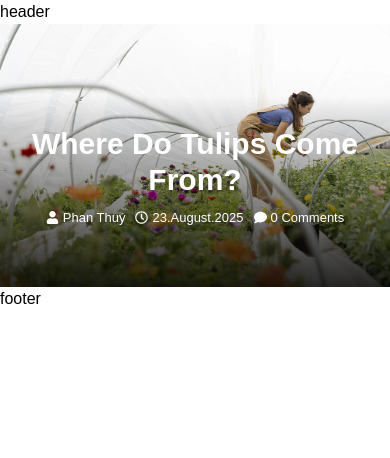
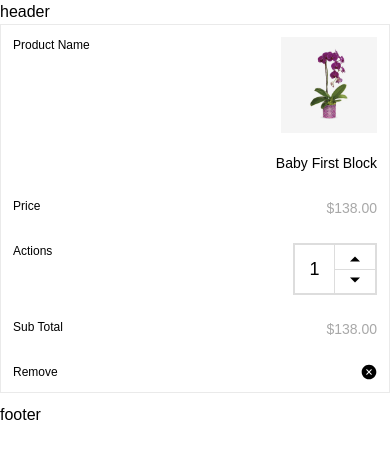
Before and after one commit to grenno1606/FloriaGren, a React (Vite) app: page / in a window 390 px wide. Shown: the top 458 px of the page. Built offline with nearby package versions, Linux system fonts and the light colour scheme.

Commit message:
feat: add base UI components

```diff
--- /dev/null
+++ b/src/components/common/QuantityCart.jsx
@@ -0,0 +1,38 @@
+import { useState } from "react";
+import { IoMdArrowDropdown, IoMdArrowDropup } from "react-icons/io";
+
+function QuantityCart() {
+  const [value, setValue] = useState(1);
+
+  function incQuantity() {
+    setValue(value + 1);
+  }
+
+  function decQuantity() {
+    if (value > 0) setValue(value - 1);
+  }
+  return (
+    <div className="flex items-center w-fit border-2 border-gray-400">
+      <input
+        className="w-10 py-2.5 text-center text-lg text-black font-medium border-r border-r-gray-400"
+        type="text"
+        value={value}
+      />
+      <div className="flex items-center justify-center flex-col">
+        <button
+          onClick={incQuantity}
+          className="text-xl h-1/2 px-2.5 border-b border-b-gray-400 cursor-pointer"
+        >
+          <IoMdArrowDropup />
+        </button>
+        <button
+          onClick={decQuantity}
+          className="text-xl h-1/2 px-2.5 cursor-pointer"
+        >
+          <IoMdArrowDropdown />
+        </button>
+      </div>
+    </div>
+  );
+}
+export { QuantityCart };
--- /dev/null
+++ b/src/components/products/ProductCart.jsx
@@ -0,0 +1,49 @@
+import { GoXCircleFill } from "react-icons/go";
+import { QuantityCart } from "../common/QuantityCart";
+import { Link } from "react-router";
+
+function ProductCart({ img, name, price }) {
+  return (
+    <div className="flex flex-col justify-center border border-gray-300 mb-2.5 *:p-3 md:flex-row">
+      <ul className="flex justify-between md:w-5/12">
+        <li className="text-xs text-black md:hidden">Product Name</li>
+        <li className="flex gap-5 flex-col items-end md:w-full md:flex-row md:items-center">
+          <Link to={""}>
+            <img className="w-24 h-24" src={img} alt="img_product" />
+          </Link>
+          <Link
+            to={""}
+            className="text-[14px] text-black cursor-pointer hover:text-pink-dark"
+          >
+            {name}
+          </Link>
+        </li>
+      </ul>
+      <ul className="flex justify-between md:w-1/6 md:items-center">
+        <li className="text-xs text-black md:hidden">Price</li>
+        <li className="text-[14px] text-gray-500 md:w-full md:flex md:justify-center">
+          {price}
+        </li>
+      </ul>
+      <ul className="flex justify-between md:w-1/6 md:items-center">
+        <li className="text-xs text-black md:hidden">Actions</li>
+        <li className="md:w-full md:flex md:justify-center">
+          <QuantityCart />
+        </li>
+      </ul>
+      <ul className="flex justify-between md:w-1/6 md:items-center">
+        <li className="text-xs text-black md:hidden">Sub Total</li>
+        <li className="text-[14px] text-gray-500 md:w-full md:flex md:justify-center">
+          {price}
+        </li>
+      </ul>
+      <ul className="flex justify-between md:w-1/12 md:items-center">
+        <li className="text-xs text-black md:hidden">Remove</li>
+        <li className="md:w-full md:flex md:justify-center">
+          <GoXCircleFill className="cursor-pointer" />
+        </li>
+      </ul>
+    </div>
+  );
+}
+export { ProductCart };
--- /dev/null
+++ b/src/components/products/ProductWishlist.jsx
@@ -0,0 +1,43 @@
+import { GoXCircleFill } from "react-icons/go";
+import { Link } from "react-router";
+import { Button } from "../buttons/Button";
+
+function ProductWishlist({ img, name, price }) {
+  return (
+    <div className="flex flex-col justify-center border border-gray-300 mb-2.5 *:p-3 md:flex-row">
+      <ul className="flex justify-between md:w-5/12">
+        <li className="text-xs text-black md:hidden">Product Name</li>
+        <li className="flex gap-5 flex-col items-end md:w-full md:flex-row md:items-center">
+          <Link to={""}>
+            <img className="w-24 h-24" src={img} alt="img_product" />
+          </Link>
+          <Link
+            to={""}
+            className="text-[14px] text-black cursor-pointer hover:text-pink-dark"
+          >
+            {name}
+          </Link>
+        </li>
+      </ul>
+      <ul className="flex justify-between md:w-1/6 md:items-center">
+        <li className="text-xs text-black md:hidden">Product Price</li>
+        <li className="text-[14px] text-gray-500 md:w-full md:flex md:justify-center">
+          {price}
+        </li>
+      </ul>
+      <ul className="flex justify-between md:w-1/3 md:items-center">
+        <li className="text-xs text-black md:hidden">Action</li>
+        <li className="md:w-full md:flex md:justify-center">
+          <Button className={"md:w-3/4"}>ADD TO CART</Button>
+        </li>
+      </ul>
+      <ul className="flex justify-between md:w-1/12 md:items-center">
+        <li className="text-xs text-black md:hidden">Remove</li>
+        <li className="md:w-full md:flex md:justify-center">
+          <GoXCircleFill className="cursor-pointer" />
+        </li>
+      </ul>
+    </div>
+  );
+}
+export { ProductWishlist };
--- a/src/pages/HomePage.jsx
+++ b/src/pages/HomePage.jsx
@@ -5,8 +5,10 @@ import { Banner } from "../components/common/Banner";
 import { Slideshow } from "../components/common/Slideshow";
 import { TitleSection } from "../components/common/TitleSection";
 import { TitleWidget } from "../components/common/TitleWidget";
+import { ProductCart } from "../components/products/ProductCart";
 import { ProductHorizontal } from "../components/products/ProductHorizontal";
 import { ProductItem } from "../components/products/ProductItem";
+import { ProductWishlist } from "../components/products/ProductWishlist";
 import {
   IMG_BANNER1,
   IMG_BLOG1,
@@ -59,7 +61,7 @@ function HomePage() {
       ></Slideshow> */}
       {/* <TitleSection>BEST SELLER</TitleSection> */}
       {/* <TitleWidget>Featured Products</TitleWidget> */}
-      <TitleBlog
+      {/* <TitleBlog
         img={IMG_BLOG1}
         day={"23"}
         month={"August"}
@@ -67,7 +69,17 @@ function HomePage() {
         title={"Where Do Tulips Come From?"}
         commentCount={"0"}
         author={"Phan Thuý"}
-      ></TitleBlog>
+      ></TitleBlog> */}
+      {/* <ProductWishlist
+        img={IMG_PRODUCT1}
+        name={"Angel Centerpiece"}
+        price={"$34.00"}
+      ></ProductWishlist> */}
+      <ProductCart
+        img={IMG_PRODUCT1}
+        name={"Baby First Block"}
+        price={"$138.00"}
+      ></ProductCart>
     </div>
   );
 }
```
